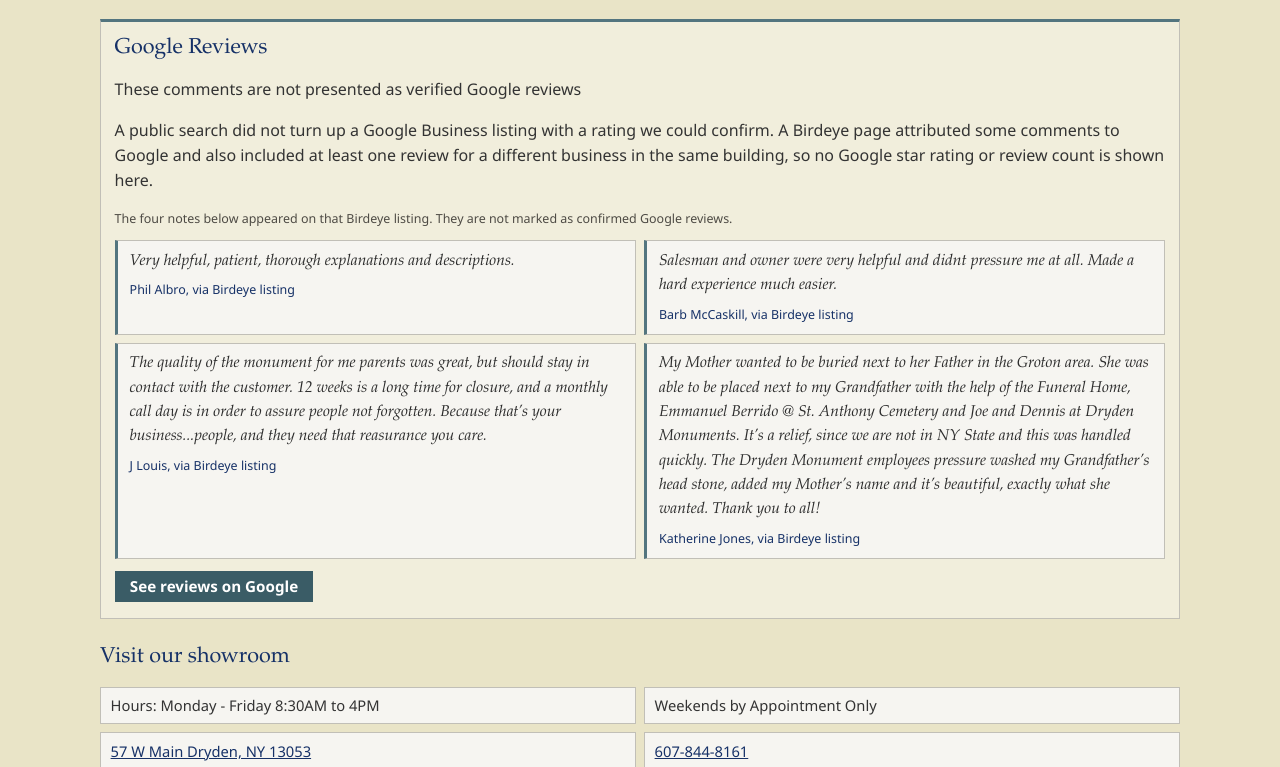
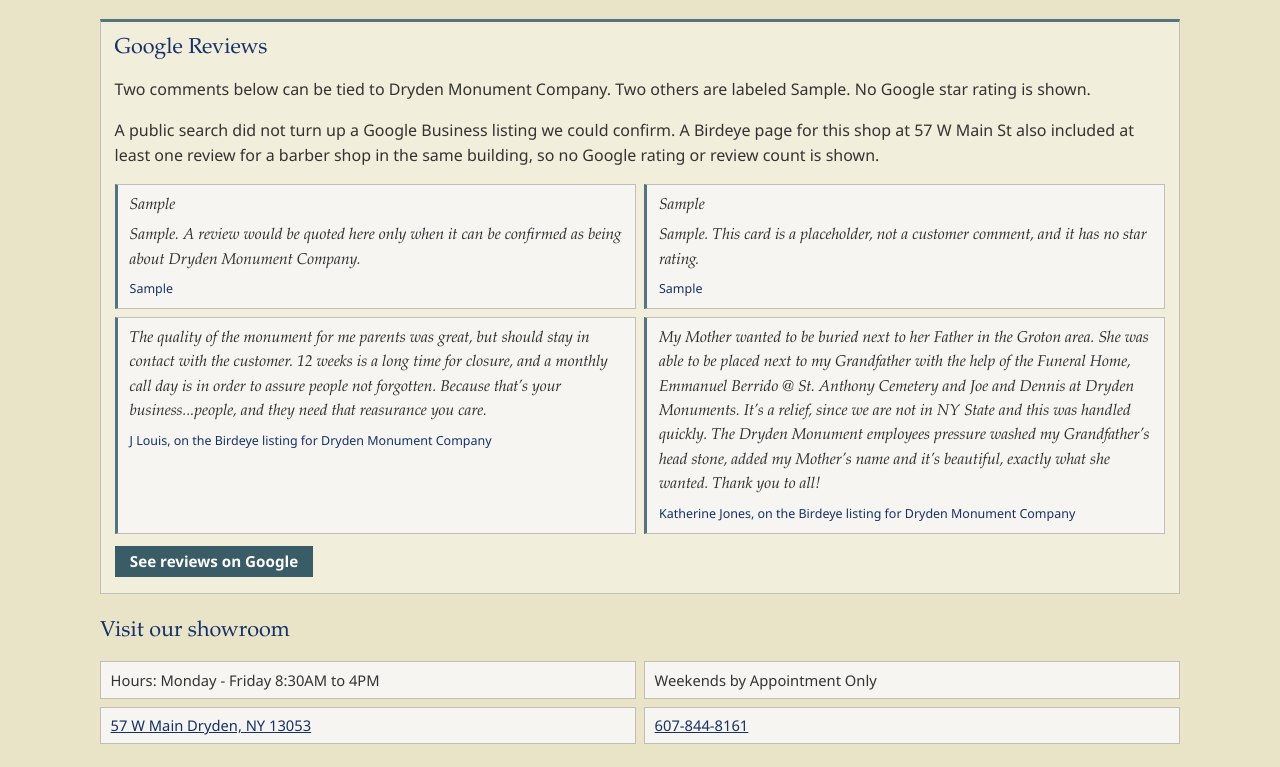
Before and after one commit to cjessup/dryden-monument-dryden, a plain HTML site: page index.html in a window 1280 px wide. Shown: the part 976-1743 px from the top of the page. Drawn offline with Linux system fonts and the light colour scheme.

Commit message:
Replace unconfirmed Birdeye quotes with labeled sample reviews (no stars).

```diff
--- a/index.html
+++ b/index.html
@@ -41,25 +41,26 @@
 </div>
 <section class="reviews reveal" style="--d:80ms" aria-labelledby="reviews-title">
   <h2 id="reviews-title">Google Reviews</h2>
-  <p class="sample-banner">These comments are not presented as verified Google reviews</p>
-  <p>A public search did not turn up a Google Business listing with a rating we could confirm. A Birdeye page attributed some comments to Google and also included at least one review for a different business in the same building, so no Google star rating or review count is shown here.</p>
-  <p class="reviews-source">The four notes below appeared on that Birdeye listing. They are not marked as confirmed Google reviews.</p>
+  <p class="sample-banner">Two comments below can be tied to Dryden Monument Company. Two others are labeled Sample. No Google star rating is shown.</p>
+  <p>A public search did not turn up a Google Business listing we could confirm. A Birdeye page for this shop at 57 W Main St also included at least one review for a barber shop in the same building, so no Google rating or review count is shown.</p>
   <div class="review-list">
     <blockquote class="review">
-      <p>Very helpful, patient, thorough explanations and descriptions.</p>
-      <footer>Phil Albro, via Birdeye listing</footer>
+      <p><span class="sample-tag">Sample</span></p>
+      <p>Sample. A review would be quoted here only when it can be confirmed as being about Dryden Monument Company.</p>
+      <footer>Sample</footer>
     </blockquote>
     <blockquote class="review">
-      <p>Salesman and owner were very helpful and didnt pressure me at all. Made a hard experience much easier.</p>
-      <footer>Barb McCaskill, via Birdeye listing</footer>
+      <p><span class="sample-tag">Sample</span></p>
+      <p>Sample. This card is a placeholder, not a customer comment, and it has no star rating.</p>
+      <footer>Sample</footer>
     </blockquote>
     <blockquote class="review">
       <p>The quality of the monument for me parents was great, but should stay in contact with the customer. 12 weeks is a long time for closure, and a monthly call day is in order to assure people not forgotten. Because that&#8217;s your business...people, and they need that reasurance you care.</p>
-      <footer>J Louis, via Birdeye listing</footer>
+      <footer>J Louis, on the Birdeye listing for Dryden Monument Company</footer>
     </blockquote>
     <blockquote class="review">
       <p>My Mother wanted to be buried next to her Father in the Groton area. She was able to be placed next to my Grandfather with the help of the Funeral Home, Emmanuel Berrido @ St. Anthony Cemetery and Joe and Dennis at Dryden Monuments. It&#8217;s a relief, since we are not in NY State and this was handled quickly. The Dryden Monument employees pressure washed my Grandfather&#8217;s head stone, added my Mother&#8217;s name and it&#8217;s beautiful, exactly what she wanted. Thank you to all!</p>
-      <footer>Katherine Jones, via Birdeye listing</footer>
+      <footer>Katherine Jones, on the Birdeye listing for Dryden Monument Company</footer>
     </blockquote>
   </div>
   <a class="btn" href="https://www.google.com/maps/search/?api=1&amp;query=Dryden%20Monument%20Company%20Dryden%20NY">See reviews on Google</a>
```
Also changed, not shown: 1 other file.
